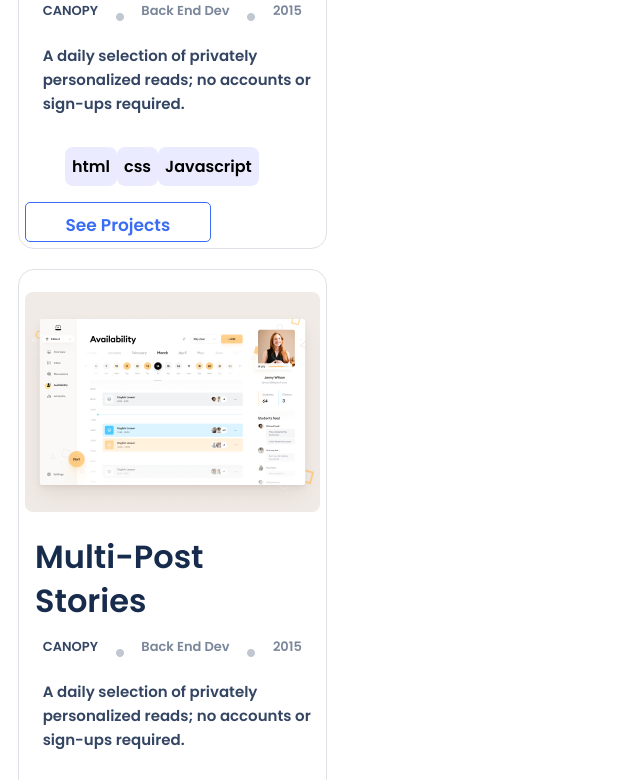
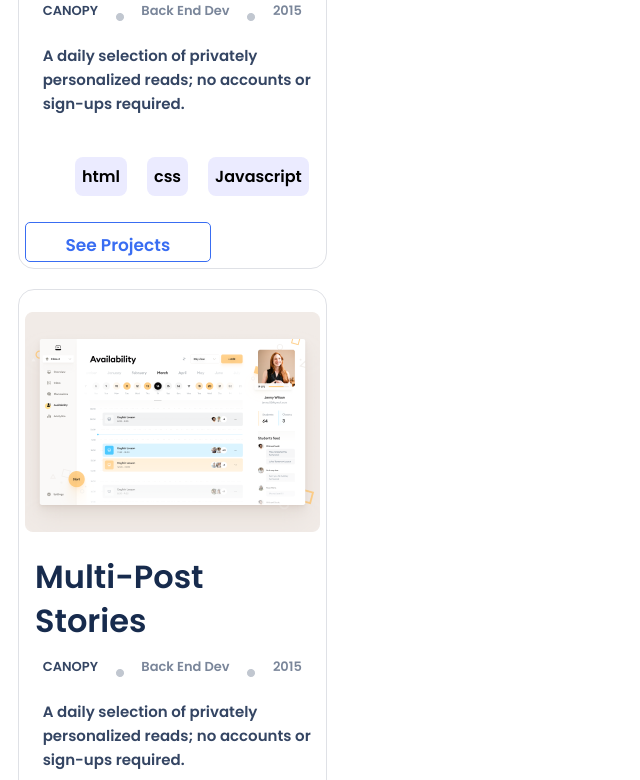
Before and after one commit to Alfred-KInyua/Mobile-Portfolio, a website: page best.html in a window 1280 px wide. Shown: the part 868-1648 px from the top of the page, without its empty margins (0-640 px from the left). Drawn offline with Linux system fonts and the light colour scheme.

Commit message:
Edit best.css file

```diff
--- a/best.css
+++ b/best.css
@@ -193,7 +193,7 @@ button:active {
 }
 
 .tech {
-  float:left
+  float: left;
 
   /* display: flex;
   justify-content: space-evenly;
@@ -204,11 +204,12 @@ button:active {
 .tech1,
 .tech2,
 .tech3 {
-  float:left;
-  display:inline;
+  float: left;
+  display: inline;
   background: #ebebff;
   border-radius: 8px;
   padding: 7px;
+  margin: 10px;
 }
 
 .tech1:hover,
```
